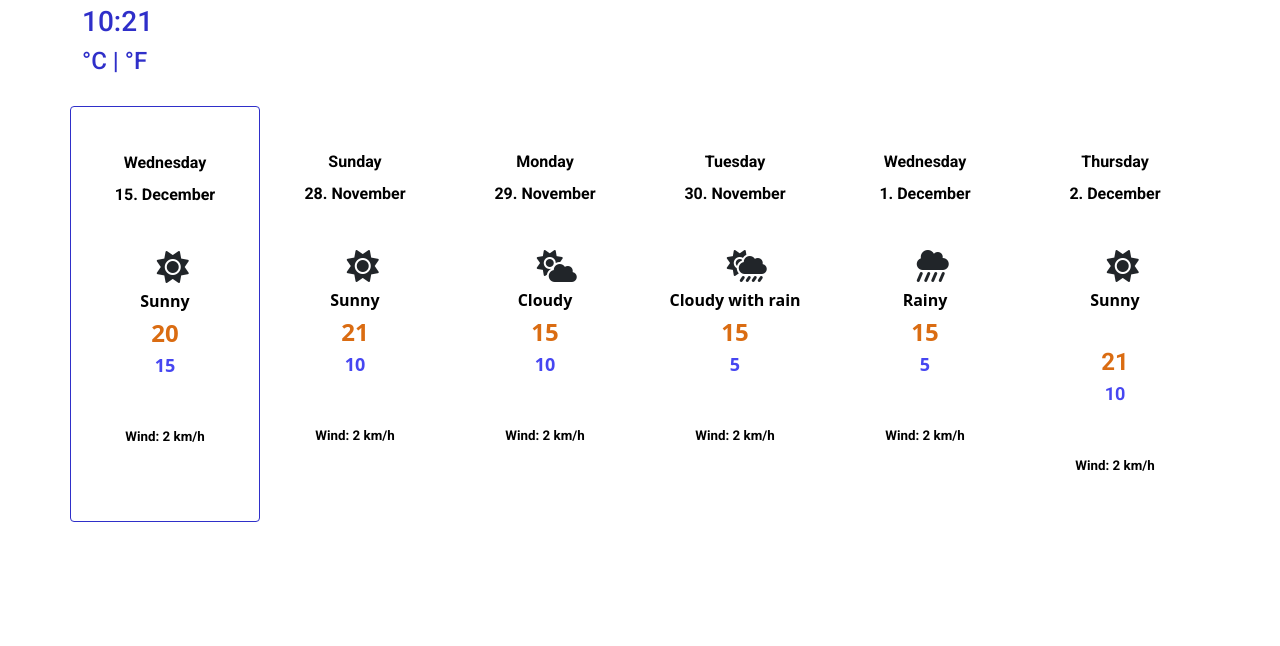
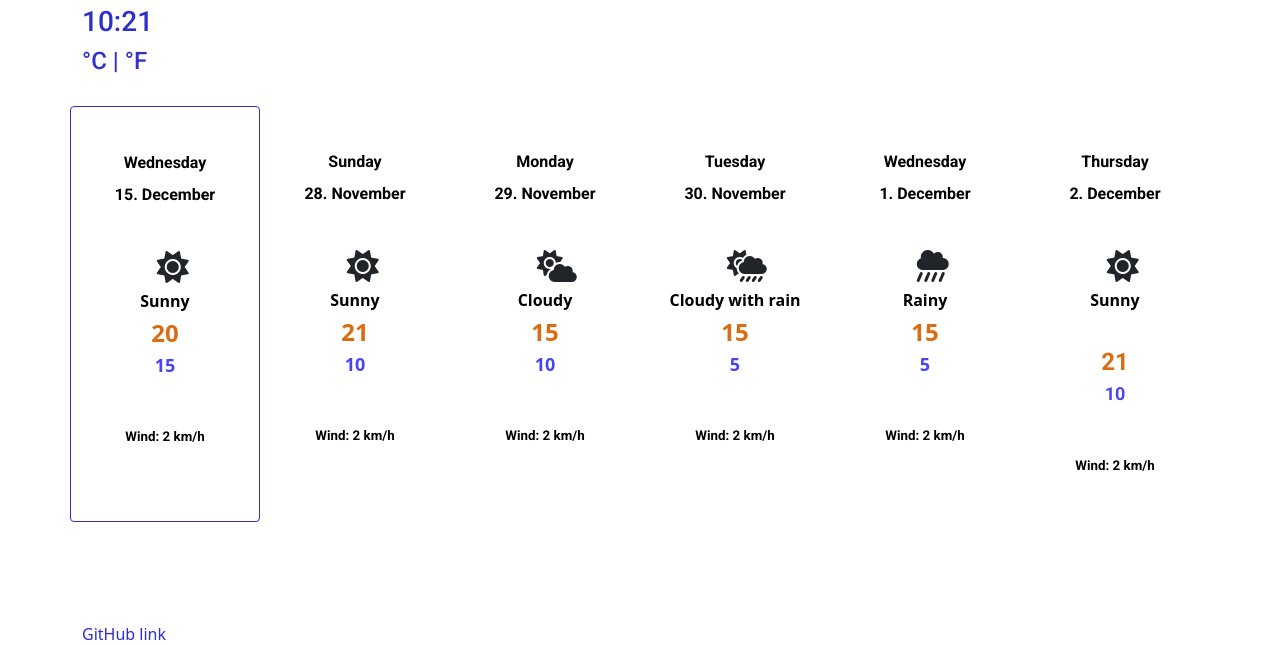
Before and after one commit to MilenaSavatovic/weather-app, a plain HTML site: page index.html in a window 1280 px wide. Shown: the part 206-852 px from the top of the page. Before the commit the page ends 828 px from the top, so only its background shows below. Drawn offline with nearby package versions, Linux system fonts and the light colour scheme.

Commit message:
Added GitHub link

```diff
--- a/index.html
+++ b/index.html
@@ -174,6 +174,9 @@
           </section>
         </div>
       </div>
+      <div>
+        <a href="https://github.com/MilenaSavatovic/weather-app">GitHub link</a>
+      </div>
     </div>
     <script src="src/index.js"></script>
   </body>
```
